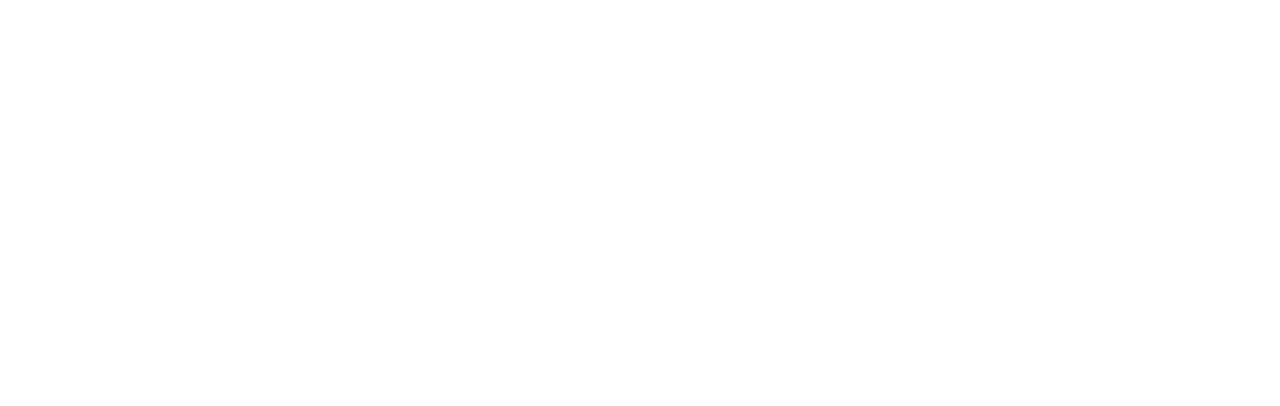
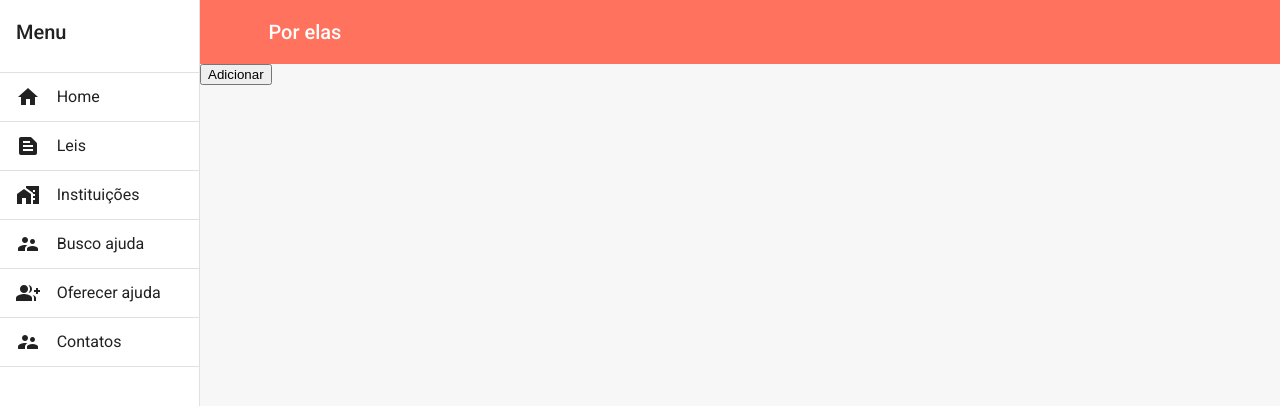
Before and after one commit to hackathon-voskhod/projeto, an Angular app: page /oferecer_ajuda in a window 1280 px wide. Before the commit this address led to /. Shown: the top 406 px of the page. Built offline with nearby package versions, Linux system fonts and the light colour scheme.

Commit message:
Adição da página de oferecer-ajuda

```diff
--- a/src/app/app-routing.module.ts
+++ b/src/app/app-routing.module.ts
@@ -5,6 +5,7 @@ import { InstituicoesPageComponent } from './components/instituicoes-page/instit
 import { LeisPageComponent } from './components/leis-page/leis-page.component';
 import { MenuNavegacaoComponent } from './components/menu-navegacao/menu-navegacao.component';
 import { BuscoAjudaPageComponent } from './components/busco-ajuda-page/busco-ajuda-page.component';
+import { OferecerAjudaPageComponent } from './components/oferecer-ajuda-page/oferecer-ajuda-page.component';
 
 const routes: Routes = [
   {
@@ -27,6 +28,10 @@ const routes: Routes = [
         path: 'busco_ajuda',
         component: BuscoAjudaPageComponent,
       },
+      {
+        path: 'oferecer_ajuda',
+        component: OferecerAjudaPageComponent,
+      },
     ],
   },
 ];
--- a/src/app/app.module.ts
+++ b/src/app/app.module.ts
@@ -21,6 +21,7 @@ import { MatSidenavModule } from '@angular/material/sidenav';
 import { MatIconModule } from '@angular/material/icon';
 import { MatListModule } from '@angular/material/list';
 import { InstituicaoPageComponent } from './components/instituicao-page/instituicao-page.component';
+import { OferecerAjudaPageComponent } from './components/oferecer-ajuda-page/oferecer-ajuda-page.component';
 
 @NgModule({
   declarations: [
@@ -33,6 +34,7 @@ import { InstituicaoPageComponent } from './components/instituicao-page/institui
     InstituicoesCardComponent,
     MenuNavegacaoComponent,
     InstituicaoPageComponent,
+    OferecerAjudaPageComponent,
   ],
   imports: [
     BrowserModule,
--- a/src/app/components/busco-ajuda-page/busco-ajuda-page.component.ts
+++ b/src/app/components/busco-ajuda-page/busco-ajuda-page.component.ts
@@ -14,6 +14,7 @@ export class BuscoAjudaPageComponent implements OnInit {
 
   ngOnInit(): void {
     this.listaDeAjuda = myGlobals.ajuda;
+    console.log(this.listaDeAjuda)
   }
 
 }
--- /dev/null
+++ b/src/app/components/oferecer-ajuda-page/oferecer-ajuda-page.component.html
@@ -0,0 +1 @@
+<button (click)="addAjuda()">Adicionar</button>
--- /dev/null
+++ b/src/app/components/oferecer-ajuda-page/oferecer-ajuda-page.component.ts
@@ -0,0 +1,26 @@
+import { Component, OnInit } from '@angular/core';
+import * as myGlobals from '../../services/ajuda';
+import { AjudaModel } from "../../services/ajuda-model";
+
+@Component({
+  selector: 'app-oferecer-ajuda-page',
+  templateUrl: './oferecer-ajuda-page.component.html',
+  styleUrls: ['./oferecer-ajuda-page.component.css']
+})
+export class OferecerAjudaPageComponent implements OnInit {
+
+  constructor() { }
+
+  ngOnInit(): void {
+  }
+
+  addAjuda(): void{
+    const novaAjuda:AjudaModel = {
+      nome: "Nova Ajuda",
+      tipo: "Jurídica",
+      descricao: "Descrição"
+    }
+
+    myGlobals.ajuda.push(novaAjuda)
+  }
+}
```
Also changed, not shown: src/app/components/oferecer-ajuda-page/oferecer-ajuda-page.component.css (added), 1 other file (tests, documents, lock files or other folders).
